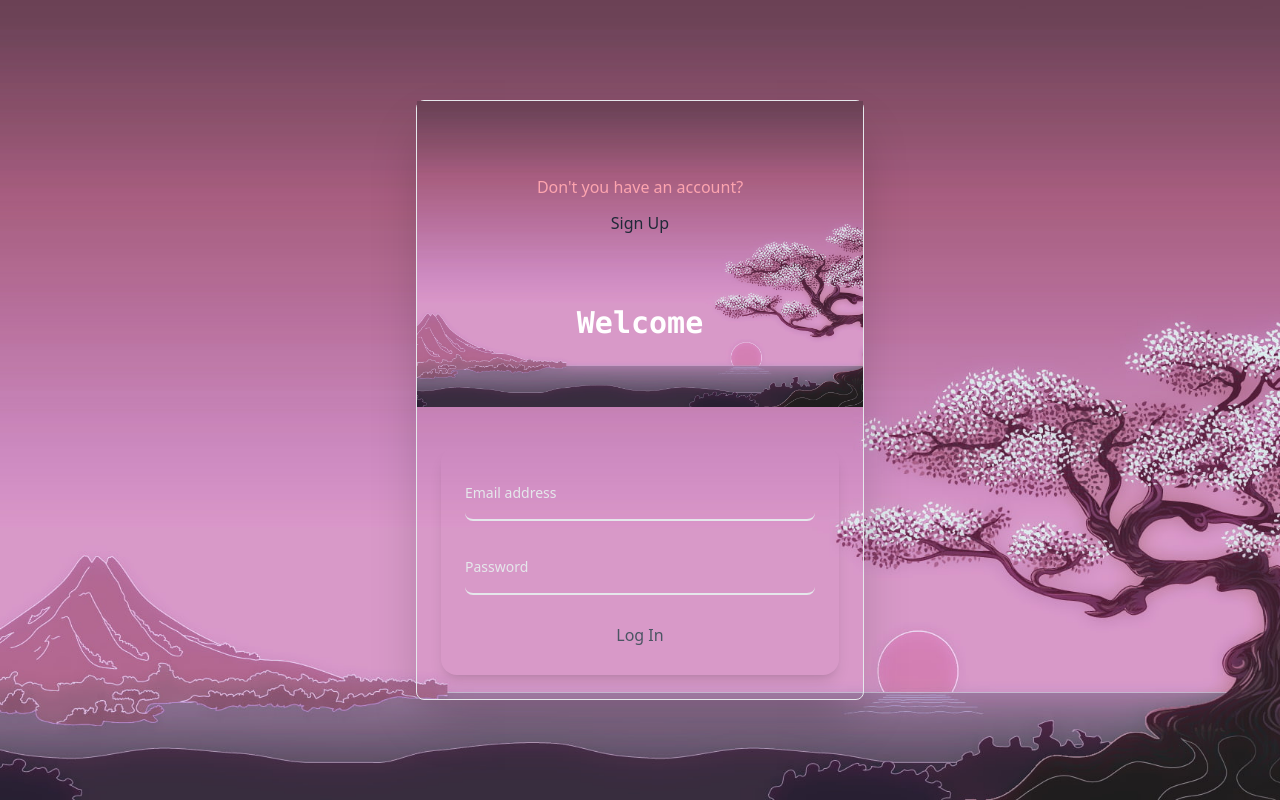
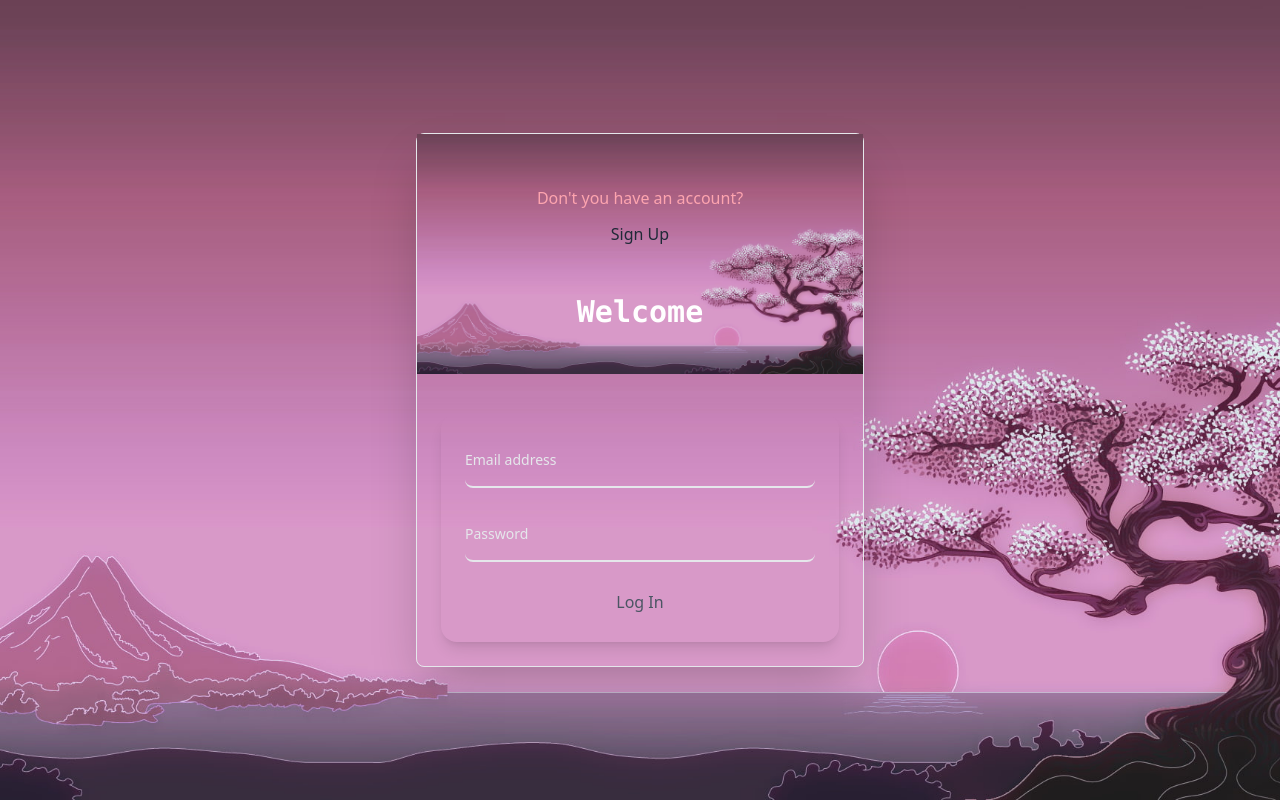
Before and after one commit to 0ujjwal0/chatpp, a React (Create React App) app: page / in a window 1280 px wide. Built offline with nearby package versions, Linux system fonts and the light colour scheme.

Commit message:
made changes in height of card

```diff
--- a/src/components/signin.jsx
+++ b/src/components/signin.jsx
@@ -55,7 +55,7 @@ const SignIn = () => {
           placeholder=" "
           value={email}
           onChange={(e) => setEmail(e.target.value)}
-          required
+
         />
         <label
           htmlFor="signin_email"
@@ -74,7 +74,7 @@ const SignIn = () => {
           placeholder=" "
           value={password}
           onChange={(e) => setPassword(e.target.value)}
-          required
+
         />
         <label
           htmlFor="signin_password"
--- a/src/index.css
+++ b/src/index.css
@@ -1,3 +1,8 @@
 @tailwind base;
 @tailwind components;
 @tailwind utilities;
+@layer utilities {
+  .min-h-2-3 {
+    min-height: 66.666667vh; /* 2/3 of viewport height */
+  }
+}
--- a/src/pages/homepage.jsx
+++ b/src/pages/homepage.jsx
@@ -16,7 +16,7 @@ const Homepage = () => {
 
   return (
     <div className="bg-backg1 bg-cover bg-center bg-no-repeat h-screen flex flex-col items-center justify-center">
-      <div className="flex flex-col items-center justify-between h-3/4 w-full max-w-md border rounded-lg shadow-2xl">
+      <div className="flex flex-col items-center justify-between h-auto min-h-2-3 w-full max-w-md border rounded-lg shadow-2xl">
         {activeComponent === "signin" && (
           <>
             <div className="bg-backg1 bg-cover bg-center bg-no-repeat w-full h-full flex flex-col items-center justify-evenly">
```
Also changed, not shown: src/components/signup.jsx (+5 -5 lines).
